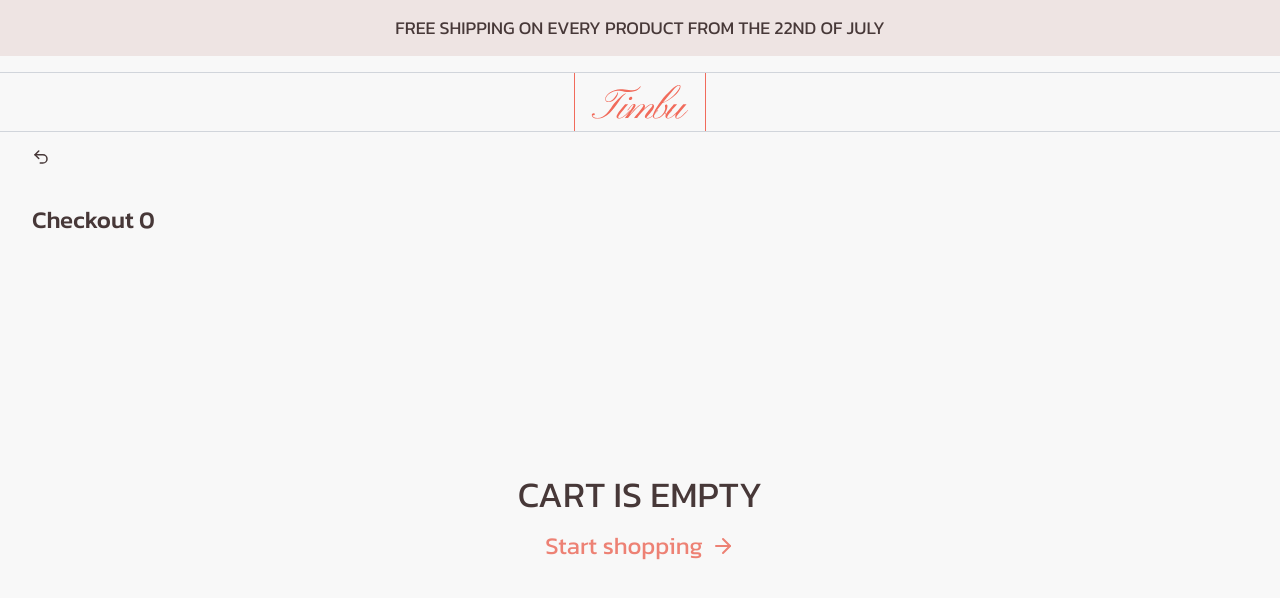
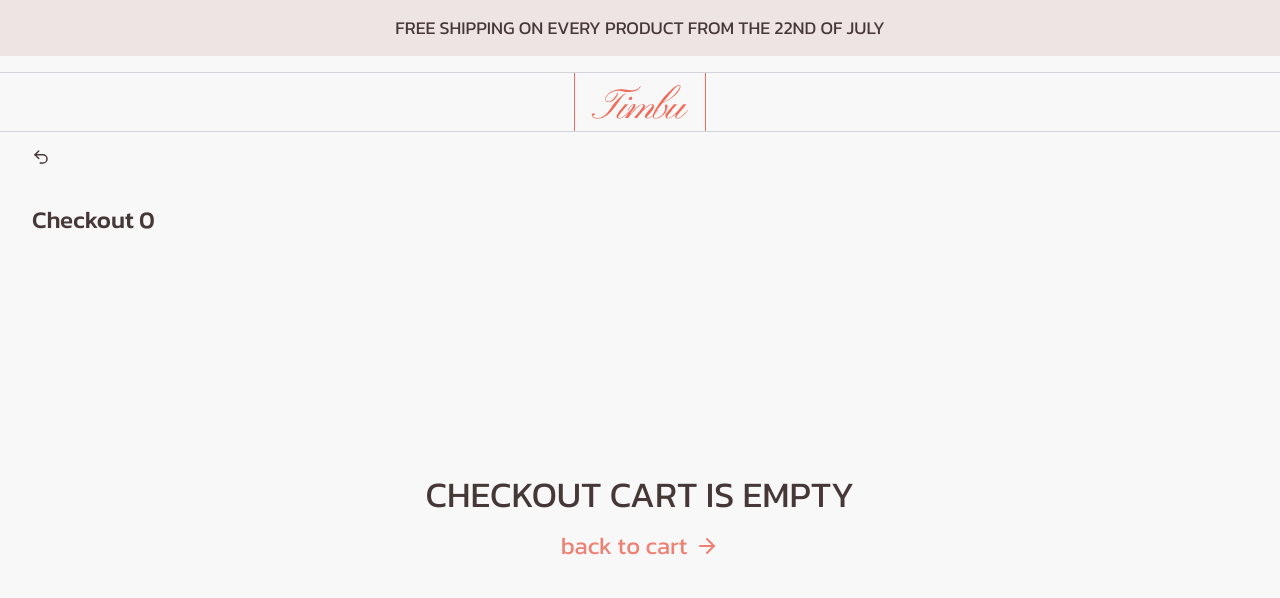
Before and after one commit to kleenpulse/timbu, a Next.js app: page /checkout in a window 1280 px wide. Shown: the top 598 px of the page. Built offline with nearby package versions, Linux system fonts and the light colour scheme.

Commit message:
fix: delivery selection

```diff
--- a/components/section/cart/cart-items.tsx
+++ b/components/section/cart/cart-items.tsx
@@ -14,13 +14,16 @@ const CartItems = (props: Props) => {
 	const router = useRouter();
 	const { cart } = useCart();
 	const { addToCheckout } = useCheckout();
-	const [delivery, setDelivery] = useState<"door" | "station">("door");
+	const {
+		cart: { shipping },
+		updateShipping,
+	} = useCheckout();
 
 	if (cart.length === 0) return <EmptyCart />;
 	const handleCheckout = () => {
 		addToCheckout({
 			products: cart,
-			shipping: delivery,
+			shipping,
 			total: sub_total,
 		});
 		router.push("/checkout");
@@ -45,20 +48,20 @@ const CartItems = (props: Props) => {
 			</div>
 			<div className="flex flex-col gap-y-8 md:gap-y-12 flex-shrink-0 ">
 				<button
-					onClick={() => setDelivery("door")}
+					onClick={() => updateShipping("door")}
 					className={cn(
 						"flex flex-col items-center justify-center border border-gray-300 px-4 md:px-16 py-3 lg:px-20 xl:px-24 hover:bg-accent-primary/50 hover:border-accent-border ",
-						delivery === "door" && "bg-accent-primary/50 border-accent-border"
+						shipping === "door" && "bg-accent-primary/50 border-accent-border"
 					)}
 				>
 					<DoorDeliveryIcon />
 					<span>Door Delivery</span>
 				</button>
 				<button
-					onClick={() => setDelivery("station")}
+					onClick={() => updateShipping("station")}
 					className={cn(
 						"flex flex-col items-center justify-center border border-gray-300 px-4 md:px-16 py-3 lg:px-20 xl:px-24 hover:bg-accent-primary/50 hover:border-accent-border ",
-						delivery === "station" &&
+						shipping === "station" &&
 							"bg-accent-primary/50 border-accent-border"
 					)}
 				>
--- a/components/section/cart/empty-cart.tsx
+++ b/components/section/cart/empty-cart.tsx
@@ -1,21 +1,35 @@
 import { ArrowRight } from "lucide-react";
 import Link from "next/link";
+import { useRouter } from "next/navigation";
 import React from "react";
 
 type Props = {};
 
-const EmptyCart = (props: Props) => {
+const EmptyCart = ({ title }: { title?: string }) => {
+	const router = useRouter();
+
 	return (
 		<div className="min-h-[500px] w-full grid place-items-center">
 			<div className="flex flex-col gap-y-4 items-center">
-				<p className="text-2xl uppercase md:text-4xl">Cart is empty</p>
-				<Link
-					href={"/"}
+				<p className="text-2xl uppercase md:text-4xl">{title} Cart is empty</p>
+				<button
+					onClick={() => {
+						if (title && title.length > 1) {
+							router.push("/cart");
+							return;
+						}
+
+						router.push("/");
+					}}
 					className="text-lg md:text-2xl text-accent-orange flex items-center gap-x-2 group/link hover:underline"
 				>
-					<span>Start shopping</span>
+					{title && title.length > 1 ? (
+						<span>back to cart</span>
+					) : (
+						<span>Start shopping</span>
+					)}
 					<ArrowRight className="group-hover/link:translate-x-2 transition" />
-				</Link>
+				</button>
 			</div>
 		</div>
 	);
--- a/components/section/checkout/order-summary.tsx
+++ b/components/section/checkout/order-summary.tsx
@@ -1,10 +1,12 @@
+/* eslint-disable react-hooks/exhaustive-deps */
 import CheckoutCard from "@/components/card/checkout-card";
 import { useCheckout } from "@/hooks/cart/use-checkout";
 import { calculateDiscount, cn } from "@/lib/utils";
 import { Loader2 } from "lucide-react";
-import React, { useState, useTransition } from "react";
+import React, { useEffect, useState, useTransition } from "react";
 import EmptyCart from "../cart/empty-cart";
 import DeliveryAndPayment from "./delivery-and-payment";
+import { useCart } from "@/hooks/cart/use-cart";
 
 const SHIPPING = [
 	{ value: "door", label: "Door Delivery" },
@@ -15,7 +17,12 @@ const OrderSummary = () => {
 	const [isPending, startTransition] = useTransition();
 	const [text, setText] = useState("");
 	const { cart, updateShipping } = useCheckout();
-	if (cart.products.length === 0) return <EmptyCart />;
+
+	useEffect(() => {
+		updateShipping(cart.shipping);
+	}, [cart.shipping]);
+
+	if (cart.products.length === 0) return <EmptyCart title="Checkout" />;
 	const products = cart.products;
 
 	const sub_total = cart.products.reduce(
--- a/hooks/cart/use-cart.ts
+++ b/hooks/cart/use-cart.ts
@@ -4,6 +4,7 @@ import { persist, PersistStorage } from "zustand/middleware";
 
 type StateProps = {
 	cart: ProductProps[];
+
 	addToCart: (product: ProductProps) => void;
 	removeFromCart: (product: ProductProps) => void;
 	updateQuantity: (productId: ProductProps["id"], quantity: number) => void;
--- a/hooks/cart/use-checkout.ts
+++ b/hooks/cart/use-checkout.ts
@@ -4,8 +4,8 @@ import { persist, PersistStorage } from "zustand/middleware";
 
 type CartProps = {
 	products: ProductProps[];
+	total: number;
 	shipping: "door" | "station";
-	total: number;
 };
 type StateProps = {
 	cart: CartProps;
```
